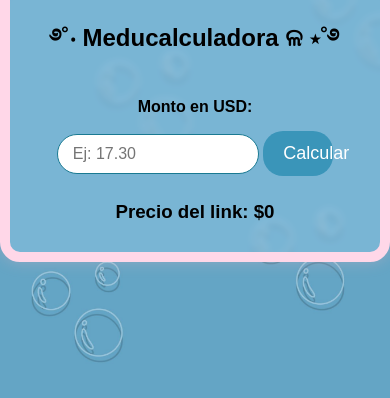
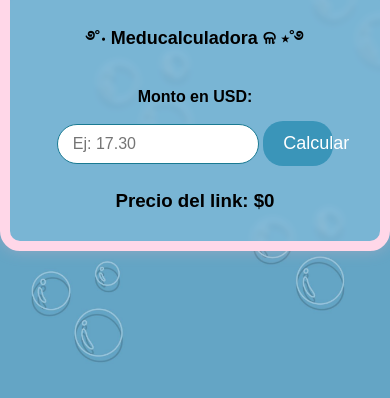
Before and after one commit to medusaqqq/medu-beta, a plain HTML site: page index.html in a window 390 px wide. Shown: the part 446-844 px from the top of the page. Drawn offline with Linux system fonts and the light colour scheme; a web font is replaced by a local one.

Commit message:
Guardando cambios antes del pull

```diff
--- a/style.css
+++ b/style.css
@@ -7,7 +7,7 @@ body {
     display: flex;
     justify-content: center;
     align-items: center;
-    height: 100vh;
+    min-height: 100vh;
     margin: 0;
     padding : 0;
 }
@@ -121,16 +121,18 @@ input {
     margin-bottom: 20px;
   }
 }
-/* CELULAR */
-@media (max-width: 768px) {
-  .container {
-    flex-direction: column;
-  }
-}
 
 @media (max-width: 768px) {
   h1 {
     font-size: 22px;
+  }
+
+  h2 {
+    font-size: 18px;
+  }
+
+  p {
+    font-size: 14px;
   }
 
   .container {
```
